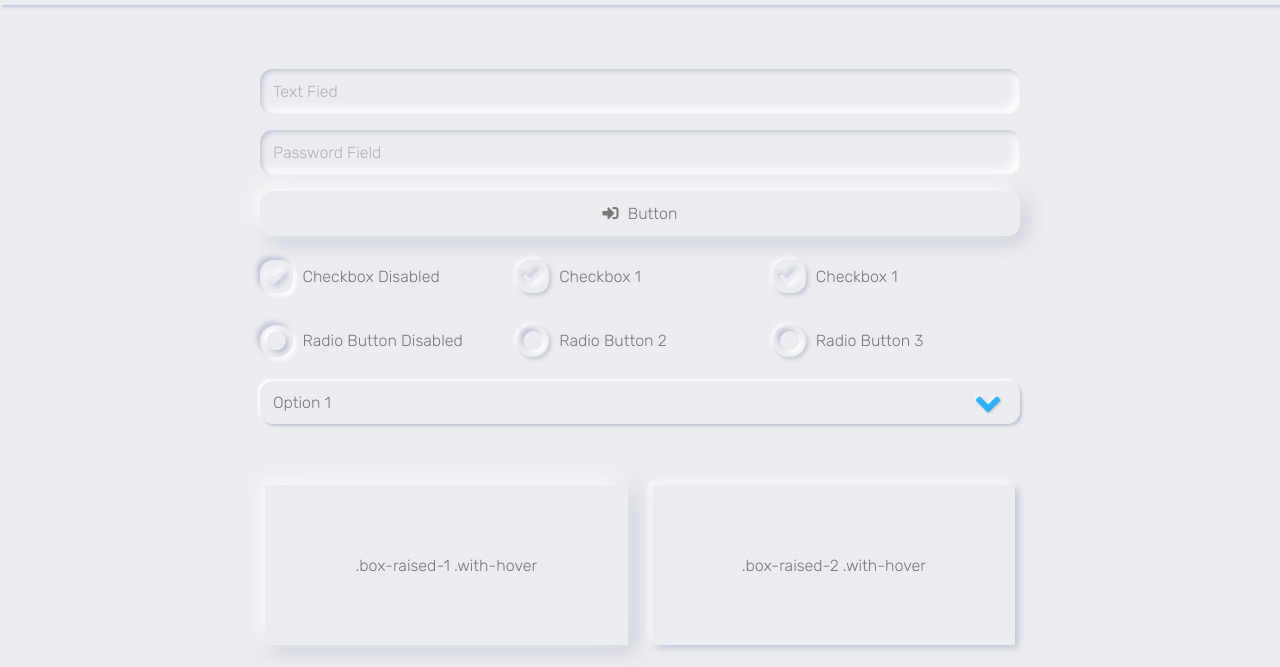
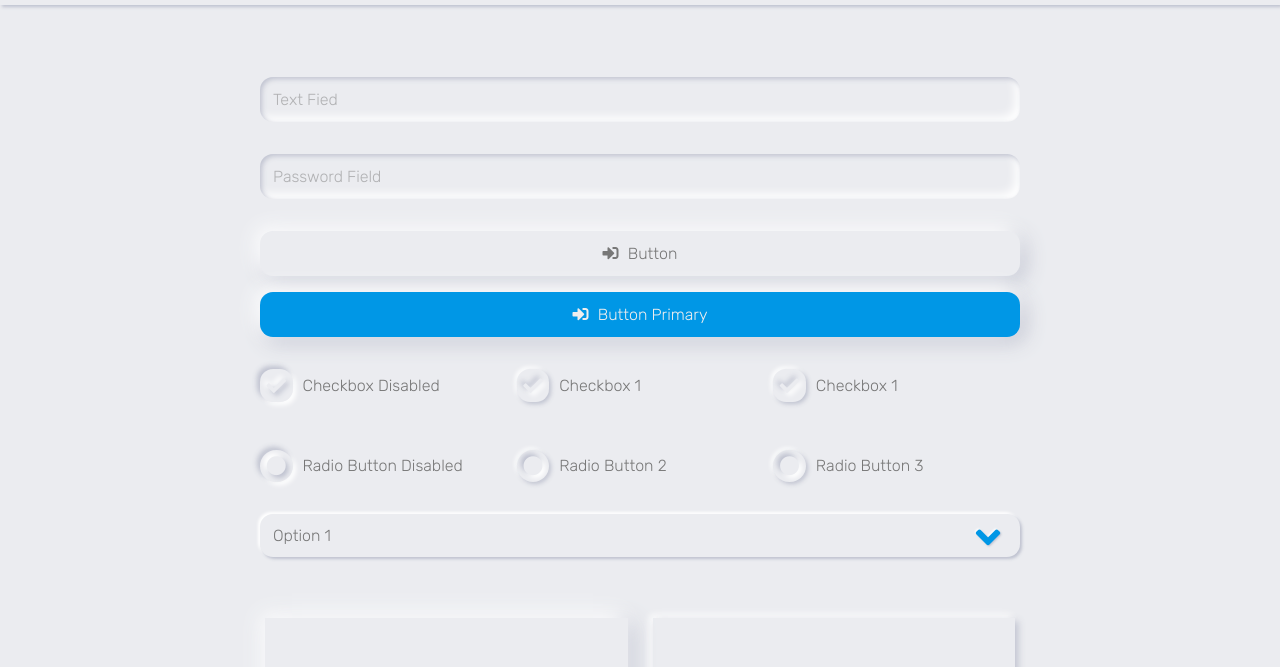
Before and after one commit to katendeglory/soft-ui-library, a website: page index.html in a window 1280 px wide. Shown: the part 59-726 px from the top of the page. Drawn offline with Linux system fonts and the light colour scheme.

Commit message:
initial commit

```diff
--- a/css/style.css
+++ b/css/style.css
@@ -31,7 +31,7 @@ header {
 }
 
 input, .btn {
-  margin: .5rem 0;
+  margin: 1rem 0;
 }
 
 form {
--- a/index.html
+++ b/index.html
@@ -26,6 +26,7 @@
     <input type="text" placeholder="Text Fied" />
     <input type="password" placeholder="Password Field" />
     <a class="btn"><i class="fas fa-sign-in-alt"></i> Button</a>
+    <a class="btn btn-primary"><i class="fas fa-sign-in-alt"></i> Button Primary</a>
 
     <div class="center-flex">
       <label><input type="checkbox" name="checkbox-1" disabled> Checkbox Disabled</label>
--- a/scss/_form.scss
+++ b/scss/_form.scss
@@ -60,6 +60,11 @@ textarea {
 
   i {
     margin-right: 5px;
+  }
+
+  &.btn-primary {
+    background: $primary-color;
+    color: #eee;
   }
 }
 /******************************************** BUTTONS, CHECKBOX & RADIO ******************************************/
--- a/scss/_variables.scss
+++ b/scss/_variables.scss
@@ -2,7 +2,7 @@ $ruler: 13px;
 $dark-mode: false;
 
 //Shared Properties
-$main-blue: #00a8ff;
+$primary-color: darken(#00a8ff, 5);
 $transition: all 0.35s ease-in-out;
 
 // Light Mode
@@ -14,14 +14,11 @@ $color-shadow: rgba(
 );
 $main-text-color: #777;
 $text-field-radius: $ruler * 1;
-$check-radio-color: rgba(
-  $color: $main-blue,
-  $alpha: 0.75,
-);
+$check-radio-color: $primary-color;
 
 //Dark Mode
-
 @if ($dark-mode) {
+  $primary-color: darken(#00a8ff, 20);
   $color-bg: #333333;
   $color-white: #3b3b3b;
   $color-shadow: rgba(
@@ -30,8 +27,5 @@ $check-radio-color: rgba(
   );
   $main-text-color: #aaa;
   $text-field-radius: $ruler * 1;
-  $check-radio-color: rgba(
-    $color: $main-blue,
-    $alpha: 0.75,
-  );
+  $check-radio-color: $primary-color;
 }
```
Also changed, not shown: css/neumorphism-ui.css, 1 other file.
